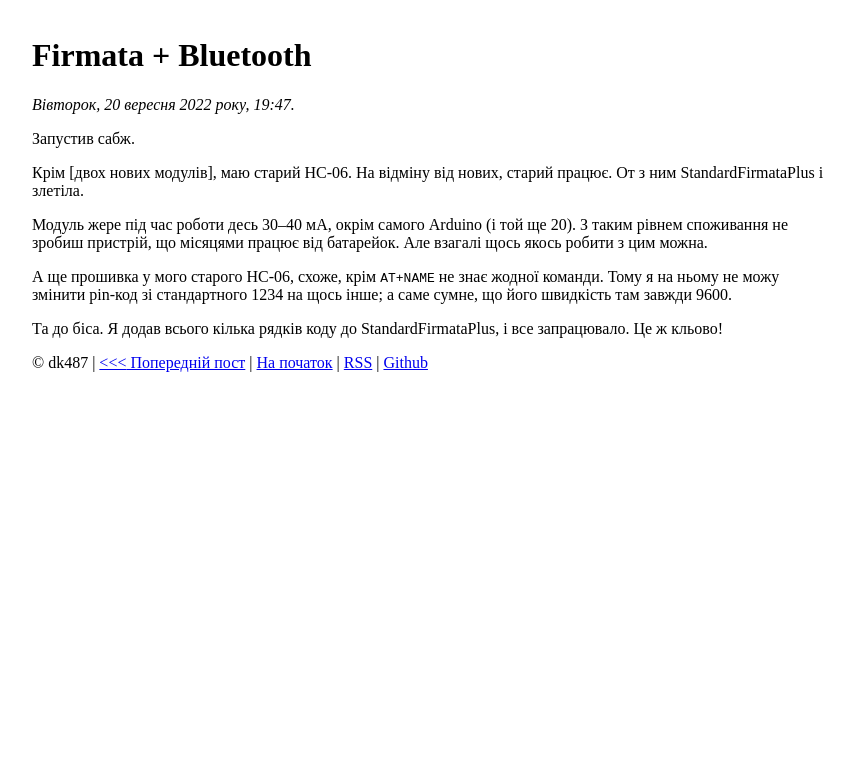
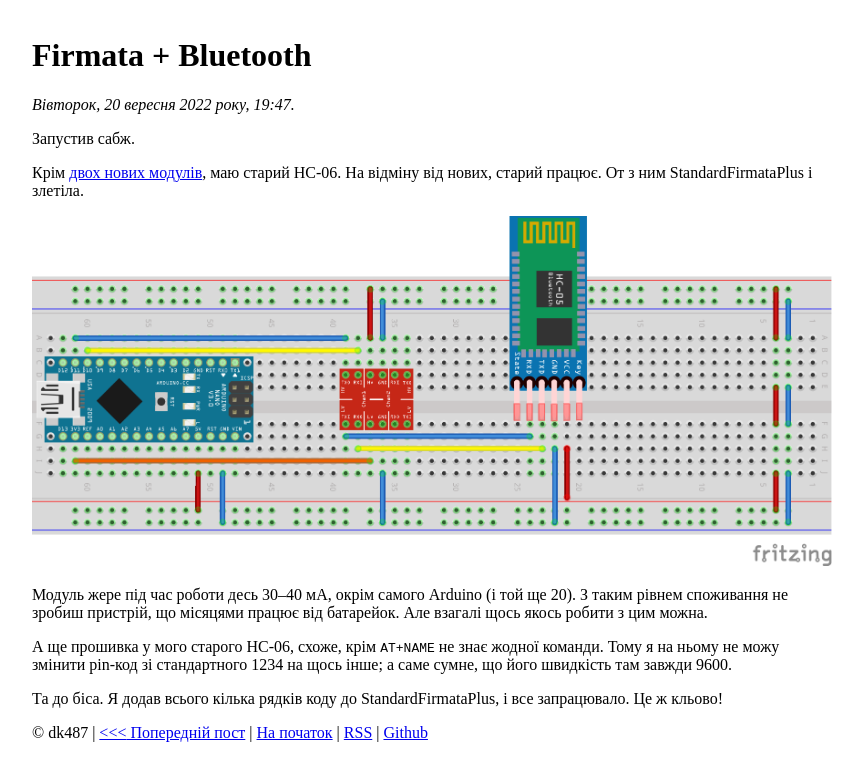
Before and after one commit to dk487/test.de.co.ua, a Jekyll site: the page built from _posts/2022/2022-09-20-firmata-bluetooth.md, in a window 1280 px wide. Shown: the top 781 px of the page, without its empty margins (208-1071 px from the left). Built offline with Jekyll 4.4.1, drawn with Linux system fonts in a browser that asks for light colours; some of the changed lines change nothing that is shown.

Commit message:
Post update

```diff
--- a/_posts/2022/2022-09-20-firmata-bluetooth.md
+++ b/_posts/2022/2022-09-20-firmata-bluetooth.md
@@ -5,7 +5,9 @@
 
 Запустив сабж.
 
-Крім [двох нових модулів], маю старий HC-06. На відміну від нових, старий працює. От з ним StandardFirmataPlus і злетіла.
+Крім [двох нових модулів][1], маю старий HC-06. На відміну від нових, старий працює. От з ним StandardFirmataPlus і злетіла.
+
+![Схема підключення HC-06 до Arduino Nano](/uploads/HC-06.png)
 
 Модуль жере під час роботи десь 30–40 мА, окрім самого Arduino (і той ще 20). З таким рівнем споживання не зробиш пристрій, що місяцями працює від батарейок. Але взагалі щось якось робити з цим можна.
 
```
Also changed, not shown: _uploads/HC-06.png (added).
